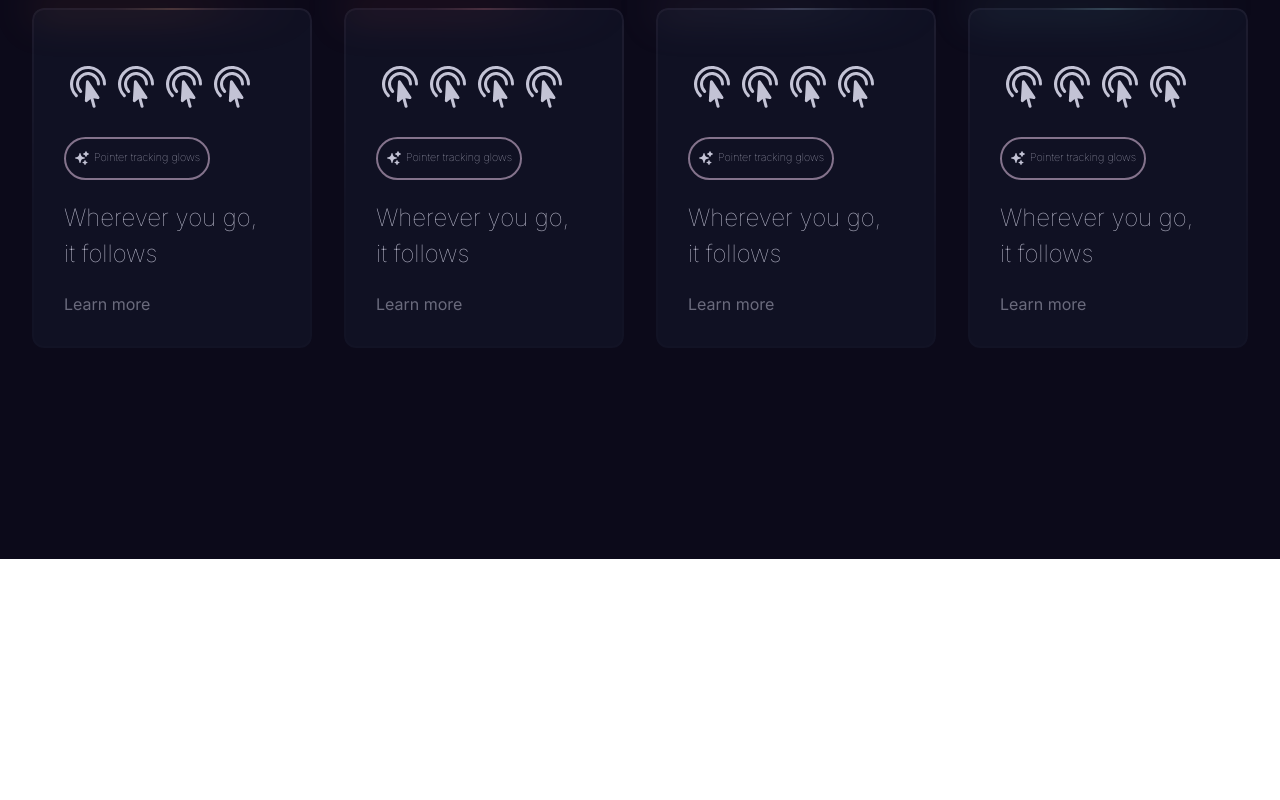
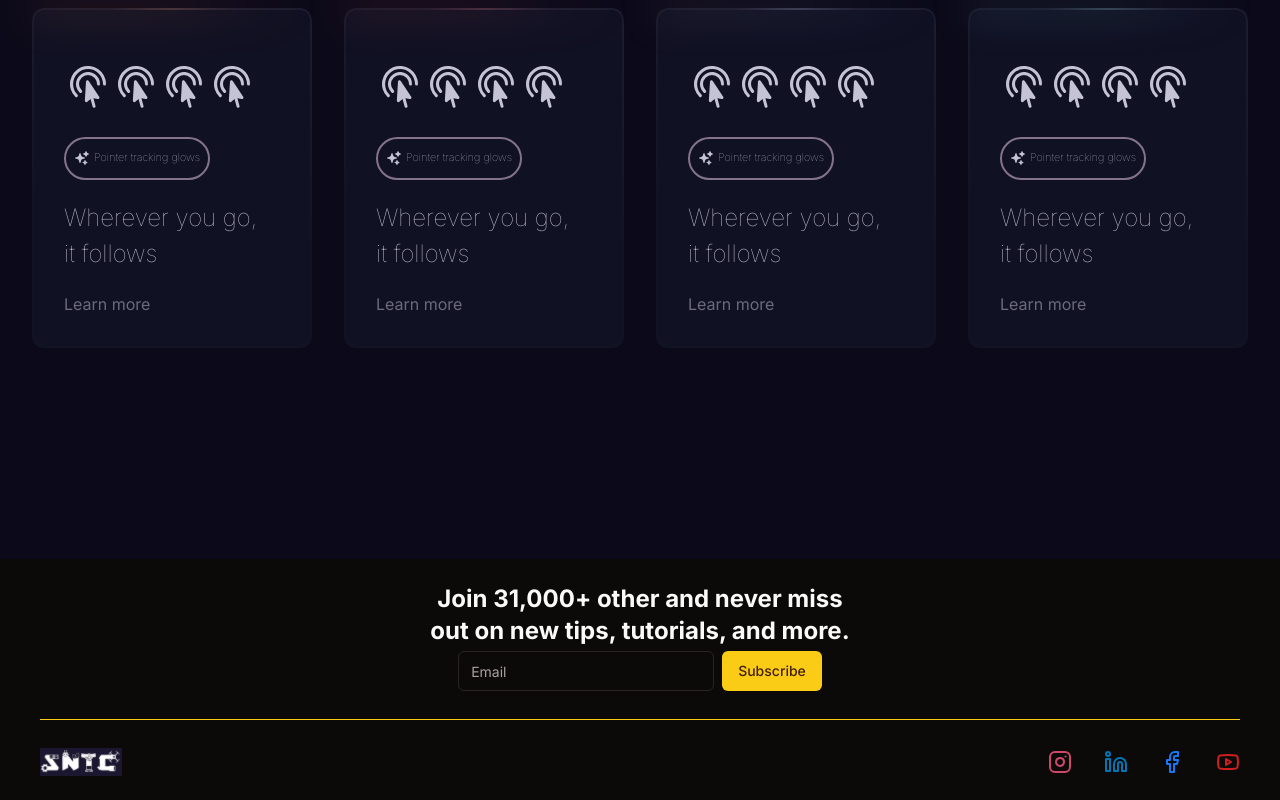
Before and after one commit to Veer0x1/SNTC, a Next.js app: page / in a window 1280 px wide. Shown: the part 241-1041 px from the top of the page. Before the commit the page ends 800 px from the top, so only its background shows below. Built offline with nearby package versions, Linux system fonts and the light colour scheme.

Commit message:
added footer and changed css variables

```diff
--- a/app/globals.css
+++ b/app/globals.css
@@ -51,66 +51,29 @@
 
 
 
-    --background: 0 0% 100%;
-    --foreground: 222.2 84% 4.9%;
-
-    --card: 0 0% 100%;
-    --card-foreground: 222.2 84% 4.9%;
-
-    --popover: 0 0% 100%;
-    --popover-foreground: 222.2 84% 4.9%;
-
-    --primary: 222.2 47.4% 11.2%;
-    --primary-foreground: 210 40% 98%;
-
-    --secondary: 210 40% 96.1%;
-    --secondary-foreground: 222.2 47.4% 11.2%;
-
-    --muted: 210 40% 96.1%;
-    --muted-foreground: 215.4 16.3% 46.9%;
-
-    --accent: 210 40% 96.1%;
-    --accent-foreground: 222.2 47.4% 11.2%;
-
-    --destructive: 0 84.2% 60.2%;
-    --destructive-foreground: 210 40% 98%;
-
-    --border: 214.3 31.8% 91.4%;
-    --input: 214.3 31.8% 91.4%;
-    --ring: 222.2 84% 4.9%;
+    --background: 20 14.3% 4.1%;
+    --foreground: 60 9.1% 97.8%;
+    --card: 20 14.3% 4.1%;
+    --card-foreground: 60 9.1% 97.8%;
+    --popover: 20 14.3% 4.1%;
+    --popover-foreground: 60 9.1% 97.8%;
+    --primary: 47.9 95.8% 53.1%;
+    --primary-foreground: 26 83.3% 14.1%;
+    --secondary: 12 6.5% 15.1%;
+    --secondary-foreground: 60 9.1% 97.8%;
+    --muted: 12 6.5% 15.1%;
+    --muted-foreground: 24 5.4% 63.9%;
+    --accent: 12 6.5% 15.1%;
+    --accent-foreground: 60 9.1% 97.8%;
+    --destructive: 0 62.8% 30.6%;
+    --destructive-foreground: 60 9.1% 97.8%;
+    --border: 12 6.5% 15.1%;
+    --input: 12 6.5% 15.1%;
+    --ring: 35.5 91.7% 32.9%;
 
     --radius: 0.5rem;
   }
 
-  .dark {
-    --background: 222.2 84% 4.9%;
-    --foreground: 210 40% 98%;
-
-    --card: 222.2 84% 4.9%;
-    --card-foreground: 210 40% 98%;
-
-    --popover: 222.2 84% 4.9%;
-    --popover-foreground: 210 40% 98%;
-
-    --primary: 210 40% 98%;
-    --primary-foreground: 222.2 47.4% 11.2%;
-
-    --secondary: 217.2 32.6% 17.5%;
-    --secondary-foreground: 210 40% 98%;
-
-    --muted: 217.2 32.6% 17.5%;
-    --muted-foreground: 215 20.2% 65.1%;
-
-    --accent: 217.2 32.6% 17.5%;
-    --accent-foreground: 210 40% 98%;
-
-    --destructive: 0 62.8% 30.6%;
-    --destructive-foreground: 210 40% 98%;
-
-    --border: 217.2 32.6% 17.5%;
-    --input: 217.2 32.6% 17.5%;
-    --ring: 212.7 26.8% 83.9%;
-  }
 }
 
 @layer base {
--- a/app/layout.tsx
+++ b/app/layout.tsx
@@ -1,6 +1,7 @@
 import type { Metadata } from 'next'
 import { Inter } from 'next/font/google'
 import './globals.css'
+import Footer from "@/components/Footer";
 
 const inter = Inter({ subsets: ['latin'] })
 
@@ -16,7 +17,10 @@ export default function RootLayout({
 }) {
   return (
     <html lang="en" style={{overflowX:"hidden"}}>
-      <body className={inter.className}>{children}</body>
+      <body className={inter.className}>
+      {children}
+      <Footer/>
+      </body>
     </html>
   )
 }
--- /dev/null
+++ b/components/Footer.tsx
@@ -0,0 +1,67 @@
+import React, { FunctionComponent } from "react";
+import { Input } from "@/components/ui/input";
+import { Button } from "@/components/ui/button";
+import { Instagram,Linkedin,Facebook,Youtube } from "lucide-react";
+import logo from "@/public/logo.svg";
+import Link from "next/link";
+import Image from "next/image";
+
+const links = [
+    { icon: <Instagram color="#cd486b" />, href: "https://www.instagram.com/sntc.iitbhu/?hl=en" },
+    { icon: <Linkedin color="#0077b5" />, href: "https://www.linkedin.com/company/science-and-technology-council-iit-bhu-varanasi/?originalSubdomain=in" },
+    { icon: <Facebook color="#1877F2" />, href: "https://www.facebook.com/sntc.iitbhu/" },
+    { icon: <Youtube color="#CD201F" />, href: "https://www.youtube.com/@scienceandtechnologycounci2602" },
+];
+interface OwnProps {}
+
+type Props = OwnProps;
+
+const Footer: FunctionComponent<Props> = (props) => {
+    return (
+        <footer className="flex justify-center px-4">
+            <div className="container px-6 py-6">
+                <h1 className="text-lg font-bold text-center lg:text-2xl">
+                    Join 31,000+ other and never miss <br /> out on new tips, tutorials,
+                    and more.
+                </h1>
+                <div className="flex justify-center items-center m-1">
+                    <div className="flex max-w-sm items-center space-x-2">
+                        <Input type="email" placeholder="Email" className="md:w-[16rem]" />
+                        <Button type="submit">Subscribe</Button>
+                    </div>
+                </div>
+
+                <hr className="h-px bg-primary border-none my-7 dark:bg-gray-700" />
+
+                <div className="flex flex-col items-center justify-between md:flex-row">
+                    <a href="#">
+                        <Image
+                            className="w-auto h-7"
+                            width={150}
+                            height={150}
+                            src={logo}
+                            alt="Science and technology council IIT BHU Varanasi logo"
+                        />
+                    </a>
+
+                    <div className="flex mt-4 md:m-0">
+                        <div className="-mx-4 flex justify-between items-center">
+                            {links.map((link, index) => (
+                                <Link
+                                    key={index}
+                                    href={link.href}
+                                    className="hover:scale-125 transition ease-in-out mr-4 ml-4"
+                                    target="_blank"
+                                >
+                                    {link.icon}
+                                </Link>
+                            ))}
+                        </div>
+                    </div>
+                </div>
+            </div>
+        </footer>
+    );
+};
+
+export default Footer;
--- /dev/null
+++ b/components/ui/input.tsx
@@ -0,0 +1,25 @@
+import * as React from "react"
+
+import { cn } from "@/lib/utils"
+
+export interface InputProps
+  extends React.InputHTMLAttributes<HTMLInputElement> {}
+
+const Input = React.forwardRef<HTMLInputElement, InputProps>(
+  ({ className, type, ...props }, ref) => {
+    return (
+      <input
+        type={type}
+        className={cn(
+          "flex h-10 w-full rounded-md border border-input bg-background px-3 py-2 text-sm ring-offset-background file:border-0 file:bg-transparent file:text-sm file:font-medium placeholder:text-muted-foreground focus-visible:outline-none focus-visible:ring-2 focus-visible:ring-ring focus-visible:ring-offset-2 disabled:cursor-not-allowed disabled:opacity-50",
+          className
+        )}
+        ref={ref}
+        {...props}
+      />
+    )
+  }
+)
+Input.displayName = "Input"
+
+export { Input }
```
